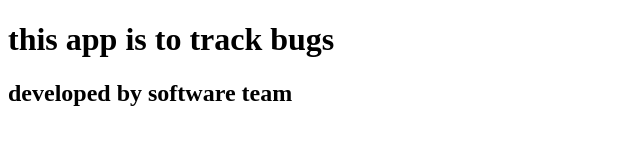
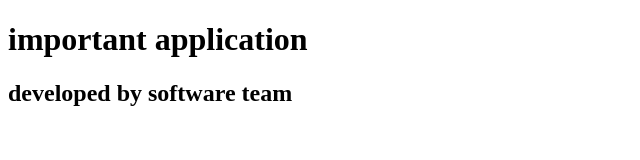
Before and after one commit to Srigayathriikumar/BugTracker, a plain HTML site: page index.html in a window 1280 px wide. Shown: the whole page, without its empty margins (0-640 px from the left). Drawn offline with Linux system fonts and the light colour scheme.

Commit message:
fix: updated heading remotely

```diff
--- a/index.html
+++ b/index.html
@@ -4,7 +4,7 @@
     <meta charset="UTF-8">
     <meta name="viewport" content="width=device-width, initial-scale=1.0">
     <title>Bug Tracker</title>
-    <h1>this app is to track bugs</h1>
+    <h1>important application</h1>
     <h2>developed by software team</h2>
 </head>
 <body>
```
